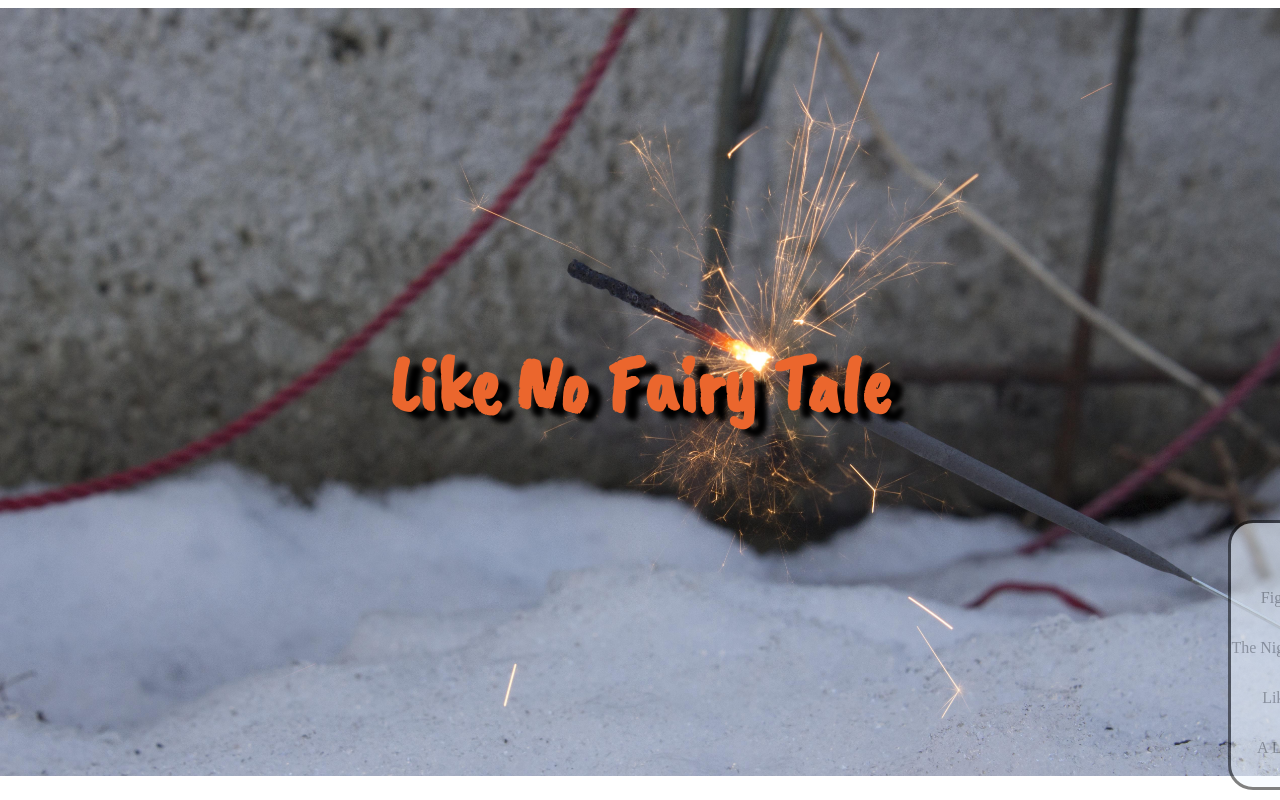
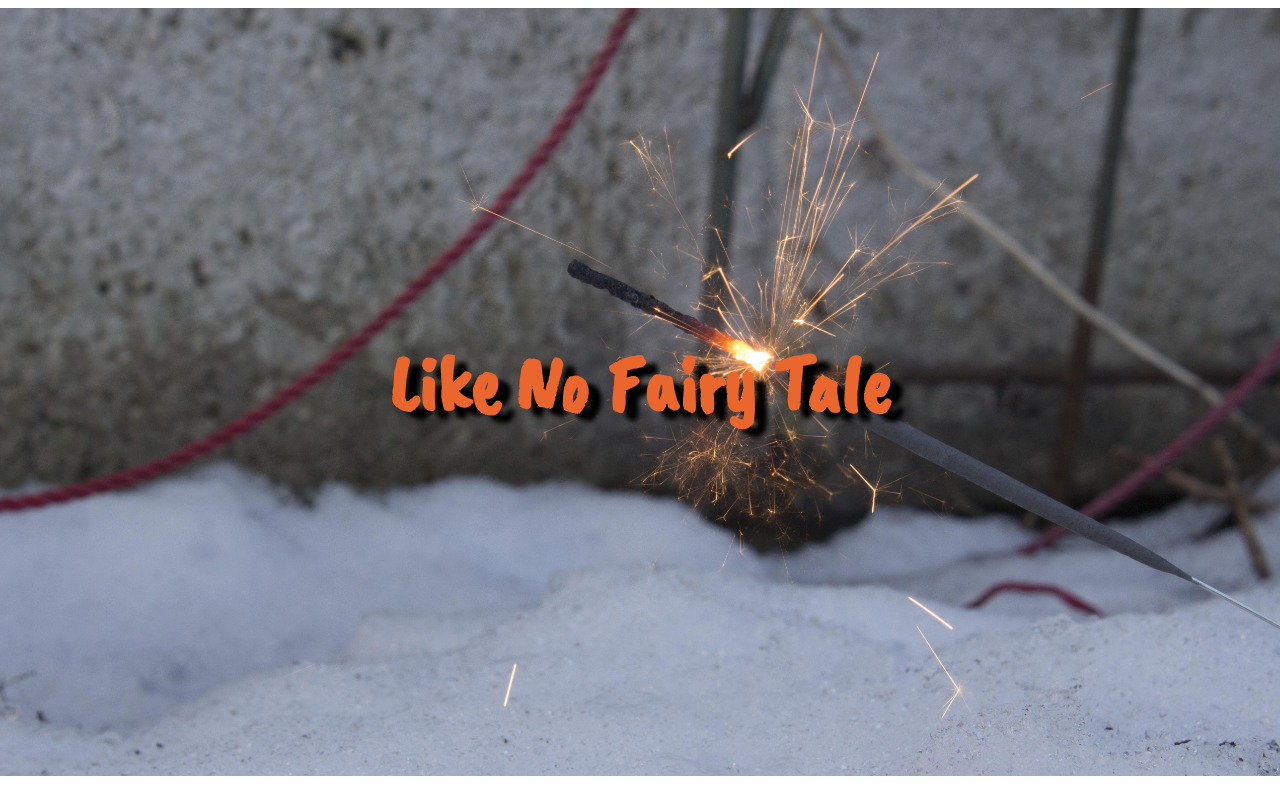
Before and after one commit to davidcastel/The-Path-Of-Hope, a plain HTML site: page HTML/Story_Three.html in a window 1280 px wide. Shown: the top 800 px of the page. Drawn offline with nearby package versions, Linux system fonts and the light colour scheme.

Commit message:
Update storythree.css

```diff
--- a/CSS/storythree.css
+++ b/CSS/storythree.css
@@ -1,142 +1,6 @@
 /*** // imports // ***/
 @import url('https://fonts.googleapis.com/css?family=Caveat+Brush');
 @import url('https://fonts.googleapis.com/css?family=Nanum+Pen+Script');
-
-/***************************** // Navigation Bar // ***************************/
-/* sets the navigation bar */
-.navigate{
-	width: 12vw;
-	height: 33vh;
-	/* navigate edits*/
-	color: black;
-	transition-duration: 0.5s;
-	/* position */
-	z-index: 11;
-	position: fixed;
-	bottom: 10px;
-	right:20px;
-	/* border settings*/
-	border-radius: 25px 25px 25px 25px;
-	border: 3px solid black;
-	background-color: aliceblue;
-	opacity: 0.5;
-	transform: translateX(10vw);
-}
-
-.navigate:hover{ /* affects the whole navigation bar when you hover over it */
-	opacity: 1;
-	background-color: dimgrey;
-	transform: translateX(0vw);
-	width: 14.5vw;
-	height: 33vh;
-	bottom: 2vh;
-}
-
-/* sets certain settings for all the tabs */
-.tab {
-	/* transition from tab to being hovered over in 1/6 of */
-	transition-duration: 0.6s;
-	font-size: 2vh;
-	/* color */
-	color: black;
-	/* remove underline */
-	text-decoration: none;
-	/* trancparentitcy */
-	opacity: 0.5;
-
-	/* stop the words from wrapping */
-	white-space: nowrap;
-	overflow: hidden;
-}
-
-ul{  /* get rid of bullet points and its space for all the li items */
-	list-style-type: none;
-	padding: 0;
-	margin: 0;
-}
-
-/* sets text alignment and prior padding when the li item is not hovered over */
-li{
-	/* padding of each list item */
-	padding: 2vh 0em 2vh 0em;
-	/* text edits */
-	text-align: center;
-}
-
-.home {
-	/* curverture of the corners */
-	border-radius: 21px 21px 0px 0px;
-	/* padding the home tab */
-	padding: 3.5vh 4.4vw 3.5vh 4.4vw;
-}
-
-/* specific settings for the tab when being hovered over */
-.home:hover {
-	/* font size changes when hovered over */
-	font-size: 2.5vh;
-	padding: 2vh 5.7vw 2vh 5.7vw;
-}
-
-.one{
-	/*padding for the first tab */
-	padding: 3.5vh 2.3vw 3.5vh 2.3vw;
-}
-
-/* specific settings for the tab when being hovered over */
-.one:hover{
-	font-size: 2.5vh;
-	padding: 2vh 2.4vw 2vh 2.4vw;
-}
-
-.two{
-	/* padding for the second tab */
-	padding: 3.5vh 0vw 3.5vh 0vw;
-}
-
-/* specific settings for the tab when being hovered over */
-.two:hover{
-	font-size: 2.5vh;
-	padding: 2vh 0vw 2vh 0vw;
-}
-
-.three{
-	/* padding for the third tab */
-	padding: 3.5vh 2.4vw 3.5vh 2.4vw;
-}
-
-/* specific settings for the tab when being hovered over */
-.three:hover{
-	font-size: 2.5vh;
-	padding: 2vh 2.5vw 2vh 2.5vw;
-}
-
-.four{
-	/* padding for the fourth tab */
-	padding: 3.5vh 2vw 2vh 2vw;
-	/* the curverture of the bottom tab */
-	border-radius: 0px 0px 21px 21px;
-}
-/* specific settings for the tab when being hovered over */
-.four:hover{
-	font-size: 2.5vh;
-	padding: 2vh 2.4vw 2.8vh 2.4vw;
-}
-
-/* affects all the tabs */
-.tab:hover{
-	transform: translate(1);
-	/* text edits */
-	/* Color of text shows as whitesmoke */
-	color: whitesmoke;
-	text-shadow: 0.2vw 0.2vh 9px white;
-	/* box edits */
-	box-shadow: 0px 2vh 10px black;
-	opacity: 1;
-	/* transistion when hovering over */
-	transition-duration: 0.5s;
-	/* color changes to ... */
-	background-color: #444;
-}
 
 /********************** // story // **********************/
 .story{
```
